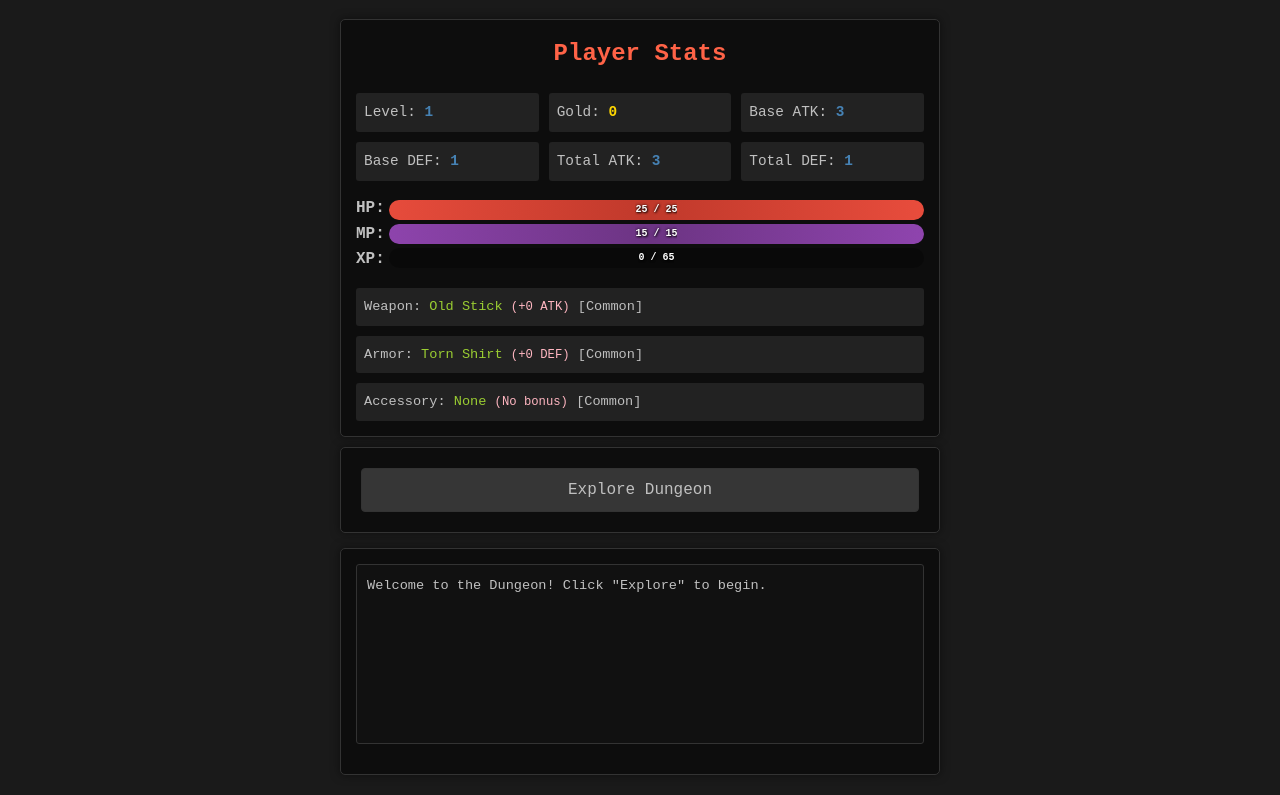
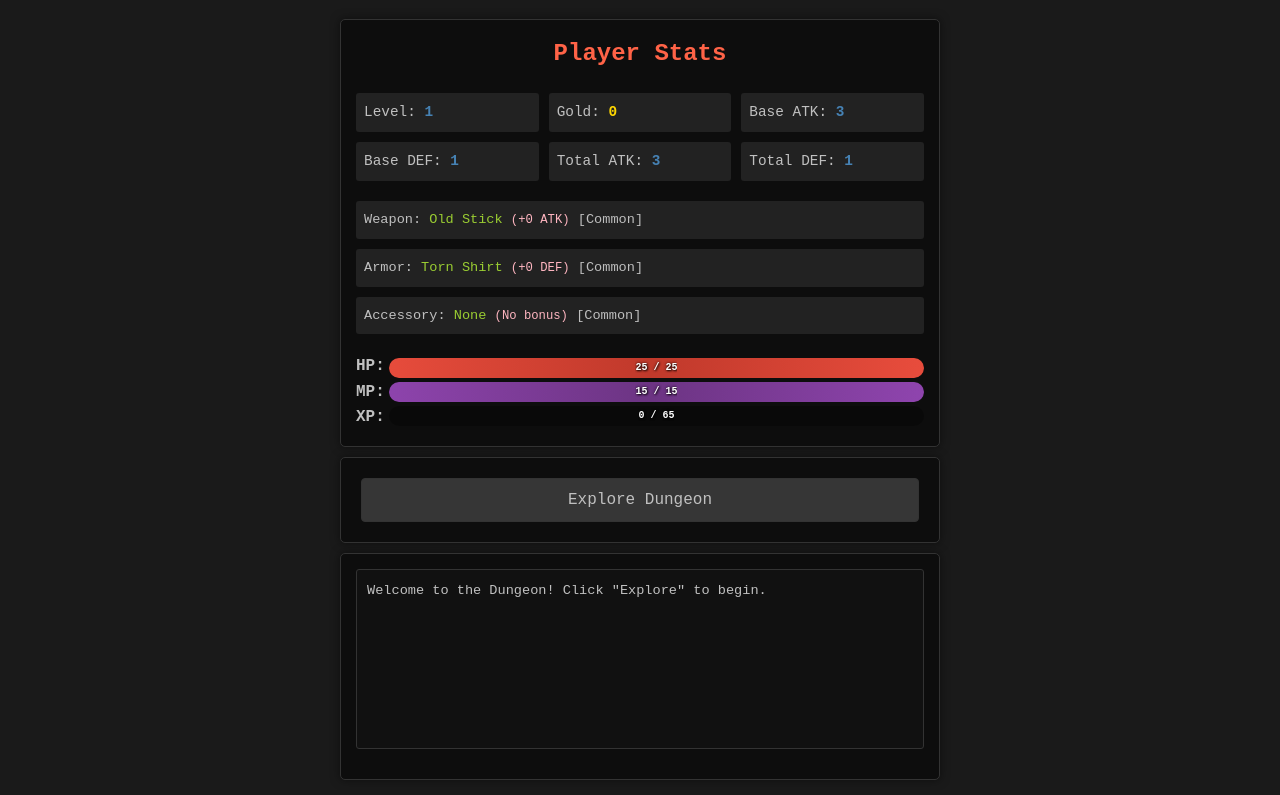
Before and after one commit to ChrisGradis/DungeonDelver, a website: page src/index.html in a window 1280 px wide. Shown: the part 64-859 px from the top of the page. Drawn offline with Linux system fonts and the light colour scheme.

Commit message:
Restructure stats with bars and minimise margin within containers

```diff
--- a/src/index.html
+++ b/src/index.html
@@ -70,7 +70,6 @@
             border: 1px solid var(--border);
             border-radius: 5px;
             box-shadow: 0 0 10px rgba(0, 0, 0, 0.5);
-            margin-bottom: 10px;
             transition: all 0.3s;
         }
 
@@ -85,7 +84,6 @@
             display: grid;
             grid-template-columns: repeat(auto-fit, minmax(180px, 1fr));
             gap: 10px;
-            margin-bottom: 15px;
             font-size: 0.9em;
         }
 
@@ -108,7 +106,6 @@
             display: grid;
             grid-template-columns: 1fr;
             gap: 5px;
-            margin-top: 10px;
             font-size: 0.85em;
         }
 
@@ -198,7 +195,6 @@
         #enemy-info,
         #merchant-area {
             text-align: center;
-            margin-bottom: 15px;
             padding: 10px;
             border-radius: 3px;
             min-height: 50px;
@@ -251,10 +247,6 @@
 
         #log p:last-child {
             border-bottom: none;
-        }
-
-        .actions {
-            margin-bottom: 15px;
         }
 
         .btn {
@@ -383,6 +375,7 @@
         .settings-group h3 {
             color: #61dafb;
             font-size: 1.05em;
+            gap: 10px;
             margin-bottom: 8px;
         }
 
@@ -529,6 +522,20 @@
             display: flex;
             flex-direction: column;
             width: 100%;
+        }
+
+        .player-stats {
+            display: flex;
+            flex-direction: column;
+            gap: 20px;
+        }
+
+        .game-elements {
+            display: flex;
+            flex-direction: column;
+            gap: 10px;
+            width: 100%;
+            max-width: 600px;
         }
     </style>
     <script type="module">
@@ -1636,8 +1643,11 @@
     <button id="settings-button" class="corner-btn">⚙️ Settings</button>
     <button id="help-button" class="corner-btn">Help (?)</button>
 
+    <div class="game-elements">
         <div class="container">
             <h2>Player Stats</h2>
+
+            <div class="player-stats">
                 <div class="stats-grid">
                     <div>Level: <strong id="player-level">1</strong></div>
                     <div>Gold: <strong id="player-gold">0</strong></div>
@@ -1646,7 +1656,23 @@
                     <div>Total ATK: <strong id="player-total-attack">4</strong></div>
                     <div>Total DEF: <strong id="player-total-defense">1</strong></div>
                 </div>
-        <div class="stat-with-progress" style="margin-bottom: 15px;">
+
+                <div class="equipment-grid">
+                    <div>Weapon: <span id="player-weapon-name" class="item-name">Crude Club</span>
+                        <span id="player-weapon-bonus" class="item-bonus">(+1 ATK)</span>
+                        <span id="player-weapon-rarity" class="rarity-Common">[Common]</span>
+                    </div>
+                    <div>Armor: <span id="player-armor-name" class="item-name">Scavenged Hide</span>
+                        <span id="player-armor-bonus" class="item-bonus">(+1 DEF)</span>
+                        <span id="player-armor-rarity" class="rarity-Common">[Common]</span>
+                    </div>
+                    <div>Accessory: <span id="player-accessory-name" class="item-name">None</span>
+                        <span id="player-accessory-bonus" class="item-bonus"></span>
+                        <span id="player-accessory-rarity" class="rarity-Common"></span>
+                    </div>
+                </div>
+
+                <div class="stat-with-progress">
                     <div class="progress-descriptors">
                         <span>HP:</span>
                         <span>MP:</span>
@@ -1669,20 +1695,6 @@
                             <div class="progress-text" id="xp-progress-text">0 / 100</div>
                         </div>
                     </div>
-        </div>
-
-        <div class="equipment-grid">
-            <div>Weapon: <span id="player-weapon-name" class="item-name">Crude Club</span>
-                <span id="player-weapon-bonus" class="item-bonus">(+1 ATK)</span>
-                <span id="player-weapon-rarity" class="rarity-Common">[Common]</span>
-            </div>
-            <div>Armor: <span id="player-armor-name" class="item-name">Scavenged Hide</span>
-                <span id="player-armor-bonus" class="item-bonus">(+1 DEF)</span>
-                <span id="player-armor-rarity" class="rarity-Common">[Common]</span>
-            </div>
-            <div>Accessory: <span id="player-accessory-name" class="item-name">None</span>
-                <span id="player-accessory-bonus" class="item-bonus"></span>
-                <span id="player-accessory-rarity" class="rarity-Common"></span>
                 </div>
             </div>
         </div>
@@ -1703,7 +1715,7 @@
             </div>
         </div>
 
-    <div class="container actions">
+        <div class="container">
             <button id="explore-button" class="btn">Explore Dungeon</button>
             <button id="attack-button" class="btn" style="display: none">Attack</button>
             <button id="fireball-button" class="btn" style="display: none">Fireball (5 MP)</button>
@@ -1796,6 +1808,7 @@
                 </div>
             </div>
         </div>
+    </div>
 
 </body>
 
```
Lines whose indentation alone changed are shown as unchanged.
